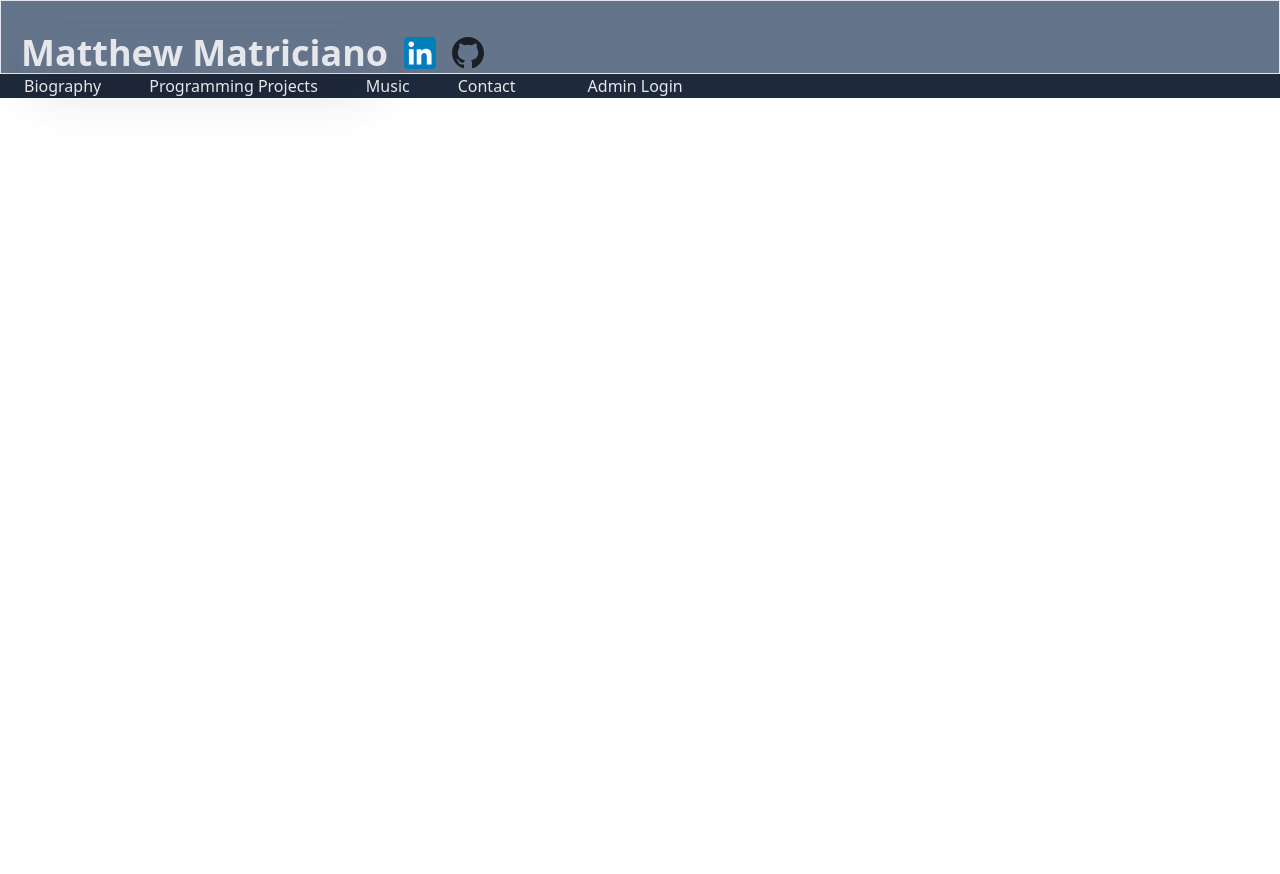
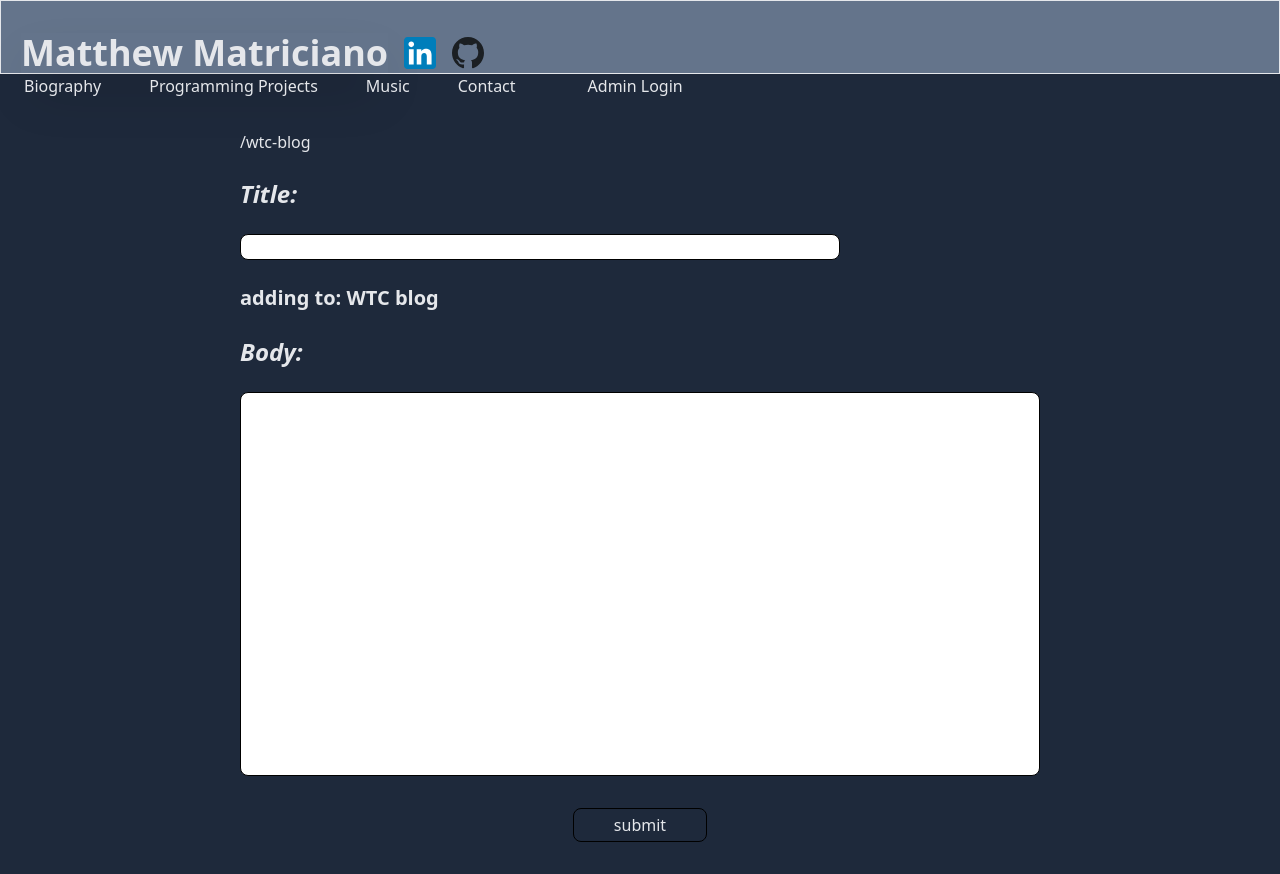
Before and after one commit to DennysGuy/PortfolioSite, a React (Create React App) app in the folder personal_website/: page /wtc-blog/createblog in a window 1280 px wide. Before the commit the page ends 800 px from the top, so only its background shows below. Built offline with nearby package versions, Linux system fonts and the light colour scheme.

Commit message:
working out edit page

```diff
--- a/personal_website/Data/db.json
+++ b/personal_website/Data/db.json
@@ -7,7 +7,7 @@
       "alt_id": "uml-editor",
       "description": "The UML Editor was developed during my Software Development principles class (CSCD350). The goal for this class project was to work in teams of 5 or 6 while implementing object oriented programming concepts, learn the process of github, and incorporate the agile process. The quarter was partitioned into sprints where we had to satisfy given requirements as well as a 'real world' client who gave us feedback. The first half of the quarter was focused on developing the UML editor in the commandline while the second half was focused on a GUI iteration. UML Editor was developed using the Java language and the Java FX GUI library.",
       "githublink": "https://github.com/harley-ewu/ReluctantJava",
-      "blogpage": "/umleditor-blog",
+      "blogspage": "/umleditor-blog",
       "id": "1"
     },
     {
@@ -17,7 +17,7 @@
       "alt_id": "wtc-app",
       "description": "Welcome to Cheney is an application, currently in the early stages of development, that is intended to connect the residents of Cheney Washington with local organizations and city officials. The application is not out yet, and it is just fresh out of the conceptualization phase. WTC is my (along with four others) senior project for the Eastern Washington University Computer Science program. It will be developed with the Flutter framework and Firebase for the backend.",
       "githublink": "ph",
-      "blogpage": "/wtc-blog",
+      "blogspage": "/wtc-blog",
       "id": "2"
     },
     {
@@ -27,7 +27,7 @@
       "alt_id": "devils-treasure",
       "description": "Devil's Treasure is a - currently in development - action/adventure game inspired by Metroid and Legend of Zelda on the game boy color. The game features 2D graphics inspired by the 8-bit graphics of the gameboy color. The game features puzzle/platforming mechanics where you will take on lock/key puzzles, platforming puzzles, and fighting against a plethora of enemies and a boss at the end. This project was intended to contribute to the lore a long running ~ in development ~ game world as well as practice my game development skills. The project is currently being prototyped and developed in the Godot game engine.",
       "githublink": "https://github.com/DennysGuy/DevilsTreasure",
-      "blogpage": "/devilstreasure-blog",
+      "blogspage": "/devilstreasure-blog",
       "id": "3"
     },
     {
@@ -37,11 +37,11 @@
       "alt_id": "tetris",
       "description": "Tetris was a quick project to practice my python object oriented skills. It was developed using the graphics library - PyGame. This project was developed during the end of summer of 2023.",
       "githublink": "https://github.com/DennysGuy/Matt-s-Tetris",
-      "blogpage": "/tetris-blog",
+      "blogspage": "/tetris-blog",
       "id": "4"
     }
   ],
-  "music": [
+  "songs": [
     {
       "title": "The Last Stand",
       "albumart": "",
@@ -68,18 +68,9 @@
       "id": "d334"
     }
   ],
-  "umleditor-blog": [
-    {
-      "id": "68a1",
-      "title": "sfsf",
-      "body": "sfsfsf",
-      "author": "DennysGuy",
-      "avatar": "https://thumbs.dreamstime.com/b/default-avatar-profile-icon-vector-social-media-user-image-182145777.jpg",
-      "date": "2024-04-02T19:11:29.141Z"
-    }
-  ],
-  "devilstreasure-blog": [],
-  "wtc-blog": [
+  "umleditor_blogs": [],
+  "devilstreasure_blogs": [],
+  "wtc_blogs": [
     {
       "id": "fe6a",
       "title": "Created Skeleton for Navigating Application",
@@ -87,7 +78,15 @@
       "author": "DennysGuy",
       "avatar": "https://thumbs.dreamstime.com/b/default-avatar-profile-icon-vector-social-media-user-image-182145777.jpg",
       "date": "2024-04-02T22:37:13.446Z"
+    },
+    {
+      "id": "6949",
+      "title": "Started implementing a post list for home page",
+      "body": "Nolan started implementing a post list for the home page. \nIn theory, this should be able to take filtered posts from a given user's on the back end and display it to them via a list.\n\nA user should be able to interact with a given post - if applicable. For example: they can click a check box for attending an event.\n\n- Matt",
+      "author": "DennysGuy",
+      "avatar": "https://thumbs.dreamstime.com/b/default-avatar-profile-icon-vector-social-media-user-image-182145777.jpg",
+      "date": "2024-04-03T20:46:10.319Z"
     }
   ],
-  "tetris-blog": []
+  "tetris_blogs": []
 }
--- a/personal_website/src/App.js
+++ b/personal_website/src/App.js
@@ -19,6 +19,7 @@ import CreateWTCBlogPage from './Pages/CreateBlogPages/CreateWTCBlogPage';
 import CreateDTBlogPage from './Pages/CreateBlogPages/CreateDTBlogPage';
 import CreateTetrisBlogPage from './Pages/CreateBlogPages/CreateTetrisBlogPage';
 import axios from 'axios';
+import EditBlogPostPage from './Pages/EditBlogPost';
 
 function App() {
   const [username, setUsername] = useState('');
@@ -108,10 +109,11 @@ function App() {
             <Route path="/wtc-blog" element={<WTCBlog isLoggedIn={getLoggedInStatus()} />} />
             <Route path="/devilstreasure-blog" element={<DevilsTreasureBlog isLoggedIn={getLoggedInStatus()} />} />
             <Route path="/tetris-blog" element={<TetrisBlog isLoggedIn={getLoggedInStatus()} />} />
-            <Route path="/create-uml-editor-blog" element={<CreateUMLBlogPage author={getUsername()} avatar={getAvatar()} blogPage="/umleditor-blog"/>} />
-            <Route path="/create-wtc-blog" element={<CreateWTCBlogPage author={getUsername()} avatar={getAvatar()} blogPage="/wtc-blog" />} />
-            <Route path="/create-dt-blog" element={<CreateDTBlogPage author={getUsername()} avatar={getAvatar()} blogPage="/devilstreasure-blog" />} />
-            <Route path="/create-tetris-blog" element={<CreateTetrisBlogPage author={getUsername()} avatar={getAvatar()} blogPage="/tetris-blog" />} />
+            <Route path="/umleditor-blog/createblog" element={<CreateUMLBlogPage author={getUsername()} avatar={getAvatar()} blogPage="/umleditor-blog"/>} />
+            <Route path="/wtc-blog/createblog" element={<CreateWTCBlogPage author={getUsername()} avatar={getAvatar()} blogPage="/wtc-blog" />} />
+            <Route path="/devilstreasure-blog/createblog" element={<CreateDTBlogPage author={getUsername()} avatar={getAvatar()} blogPage="/devilstreasure-blog" />} />
+            <Route path="/tetris-blog/createblog" element={<CreateTetrisBlogPage author={getUsername()} avatar={getAvatar()} blogPage="/tetris-blog" />} />
+            <Route path="/:blog/editblog/:id" element={<EditBlogPostPage />} />
           </Routes>
         </main>
       </Router>
--- a/personal_website/src/Components/BlogPost.js
+++ b/personal_website/src/Components/BlogPost.js
@@ -1,5 +1,6 @@
 import Comments from "./Comments";
 import { Link } from "react-router-dom";
+import { useNavigate } from "react-router-dom";
 const BlogPost = ({id, avatar, title, author, date, body, blogs, blogPage, isLoggedIn}) => {
 
     /*
@@ -26,7 +27,7 @@ const BlogPost = ({id, avatar, title, author, date, body, blogs, blogPage, isLog
         }
     }).then(response=> {
         if (!response.ok) {
-            throw new Error('Network response was not ok')
+            throw new Error('Network response was not ok');
         }
         return response.json();
     }).then(data=> {
--- a/personal_website/src/Components/CreateBlogForm.js
+++ b/personal_website/src/Components/CreateBlogForm.js
@@ -59,8 +59,6 @@ const CreateBlogForm = (props) => {
       </form>
     </div>
 
-
-
   );
 };
 
--- /dev/null
+++ b/personal_website/src/Pages/EditBlogPost.js
@@ -0,0 +1,99 @@
+import { useEffect } from "react";
+import CreateBlogForm from "../Components/CreateBlogForm";
+import { useNavigate } from "react-router-dom";
+
+const EditBlogPostPage = ({id, endpoint, blogPage}) => {
+    const log = `${endpoint}/${id}`;
+
+    const[title, setTitle] = useState('');
+    const[body, setBody] = useState('');
+    const author = "";
+    const avatar = "";
+    const date = null;
+    const navigate = useNavigate();
+
+    useEffect(()=> {
+        fetch(log)
+        .then(res => {
+            console.log(res);
+            if(!res.ok) {
+                throw Error('could not fetch the data for the resource');
+            }
+            return res.json();})
+            .then(data => {
+                title = data.title;
+                body = data.body;
+                author = data.author;
+                avatar = data.avatar;
+                date = data.date;
+
+            }).catch(error => {
+                console.log(error.message);
+            })
+    },[log]);
+
+    const handleSubmit =(e)=> {
+        e.preventDefault();
+        const update = {title, body, author, avatar}
+        fetch(log, {
+            method: 'PUT',
+            header: {
+                'Content-Type' : 'application/json'
+            },
+            body: JSON.stringify(update).then(console.log("log has been update!"))
+        }).then(response => {
+            if (!response.ok) {
+              throw new Error('Network response was not ok');
+            }
+            return response.json();
+          })
+          .then(data => {
+            console.log('Data updated successfully:', data);
+          })
+          .catch(error => {
+            console.error('There was a problem updating the data:', error);
+          });
+
+          navigate(blogPage);
+          setTimeout(() => {
+            window.location.reload();
+
+          }, 50);
+
+    }
+
+    return (
+        <div>
+        <form onSubmit={handleSubmit}>
+          <div class="grid my-8">
+              <h1>{props.blogPage}</h1>
+              <label class="italic font-bold text-2xl py-6">Title:</label>
+              <input
+              required
+              value={title}
+              onChange={(e) => setTitle(e.target.value)}
+              type="text"
+              class="text-black border border-black w-[600px] rounded-lg">
+              </input>
+
+              <h1 className="mt-6 font-bold text-xl">adding to: {props.blog} </h1>
+
+              <label class="italic font-bold text-2xl py-6">Body:</label>
+              <textarea
+              required
+              value={body}
+              onChange={(e) => setBody(e.target.value)}
+              class="text-black border border-black h-96 w-[800px] max-w-[800px] rounded-lg resize-none">
+              </textarea>
+
+          </div>
+
+          <div class="flex justify-center">
+            <button class="mb-8 border border-black px-10 py-1 rounded-lg">submit</button>
+          </div>
+        </form>
+      </div>
+     );
+}
+
+export default EditBlogPostPage;
```
Also changed, not shown: personal_website/src/Components/ProjectList.js (+6 -1 lines).
